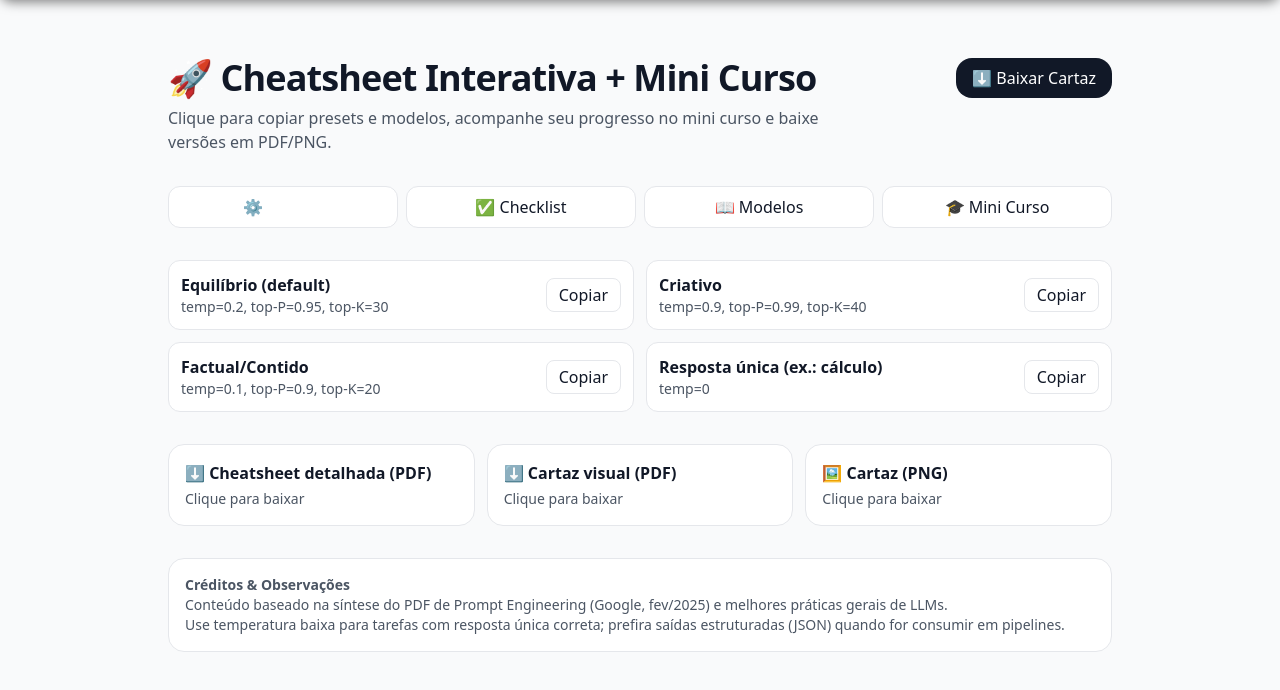
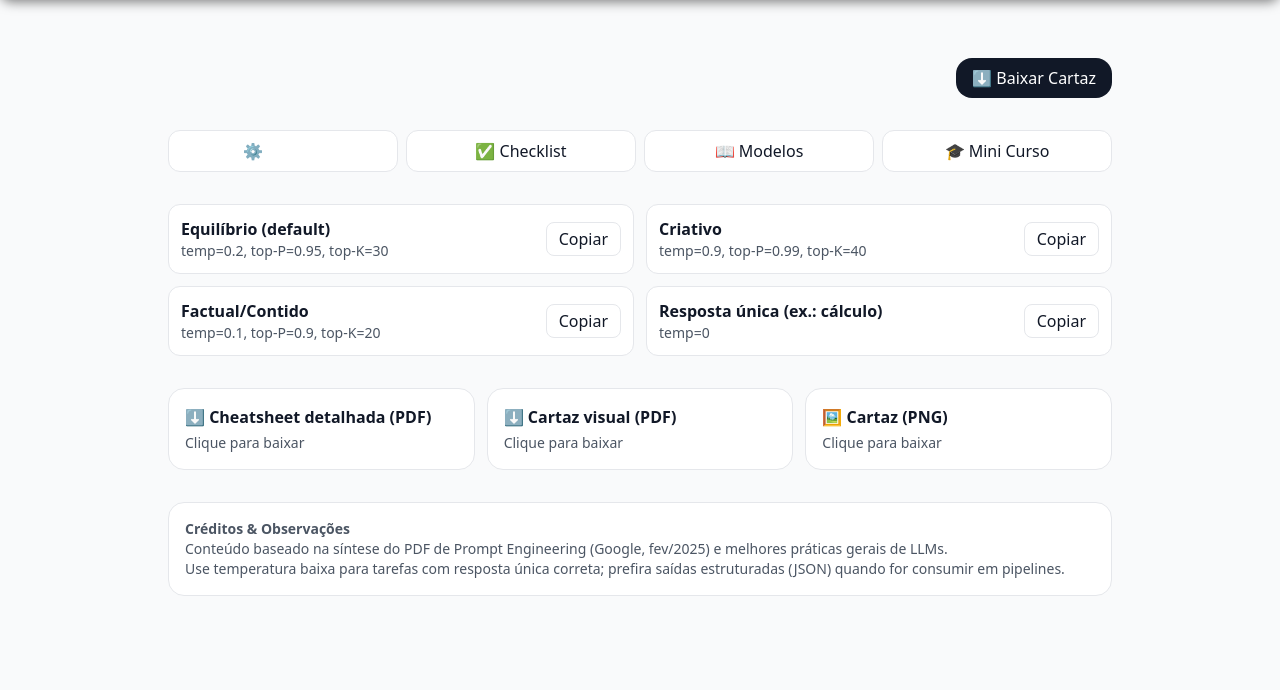
Before and after one commit to efbenchimolHA/prompt-engineering-site, a plain HTML site: page index.html in a window 1280 px wide. Shown: the part 46-736 px from the top of the page. Drawn offline with nearby package versions, Linux system fonts and the light colour scheme.

Commit message:
Update index.html

```diff
--- a/index.html
+++ b/index.html
@@ -15,8 +15,6 @@
   <div class="max-w-5xl mx-auto p-6 md:p-10 space-y-8">
     <header class="flex items-start justify-between gap-4">
       <div>
-        <h1 class="text-3xl md:text-4xl font-bold tracking-tight">🚀 Cheatsheet Interativa + Mini Curso</h1>
-        <p class="mt-2 text-gray-600 max-w-2xl">Clique para copiar presets e modelos, acompanhe seu progresso no mini curso e baixe versões em PDF/PNG.</p>
       </div>
       <a download="cheatsheet_prompt_engineering_poster.pdf" href="./cheatsheet_prompt_engineering_poster.pdf" class="hidden md:flex">
         <button class="inline-flex items-center gap-2 px-4 py-2 rounded-2xl bg-gray-900 text-white hover:bg-black">⬇️ Baixar Cartaz</button>
```
